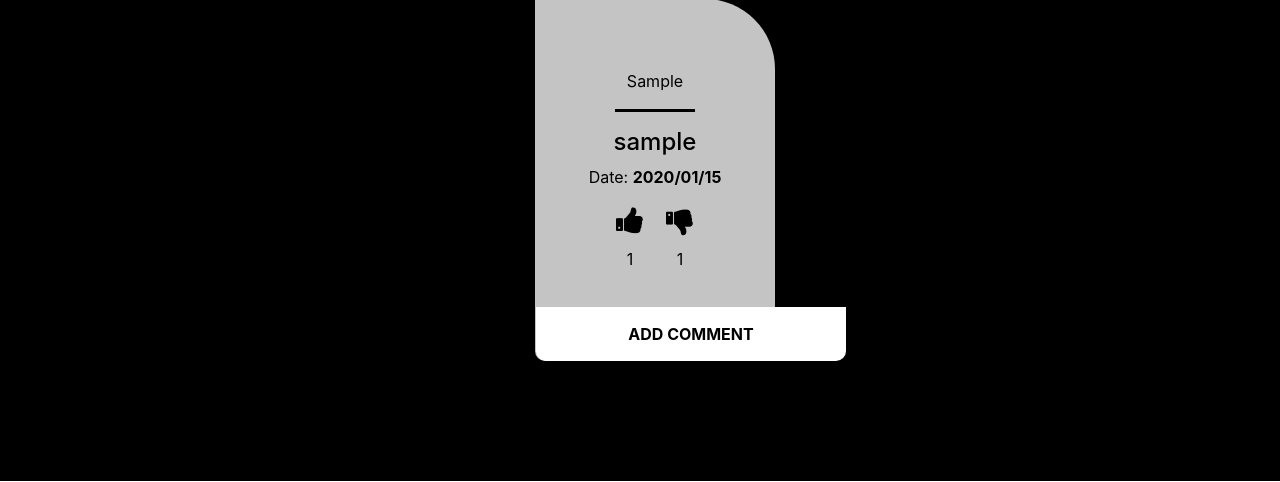
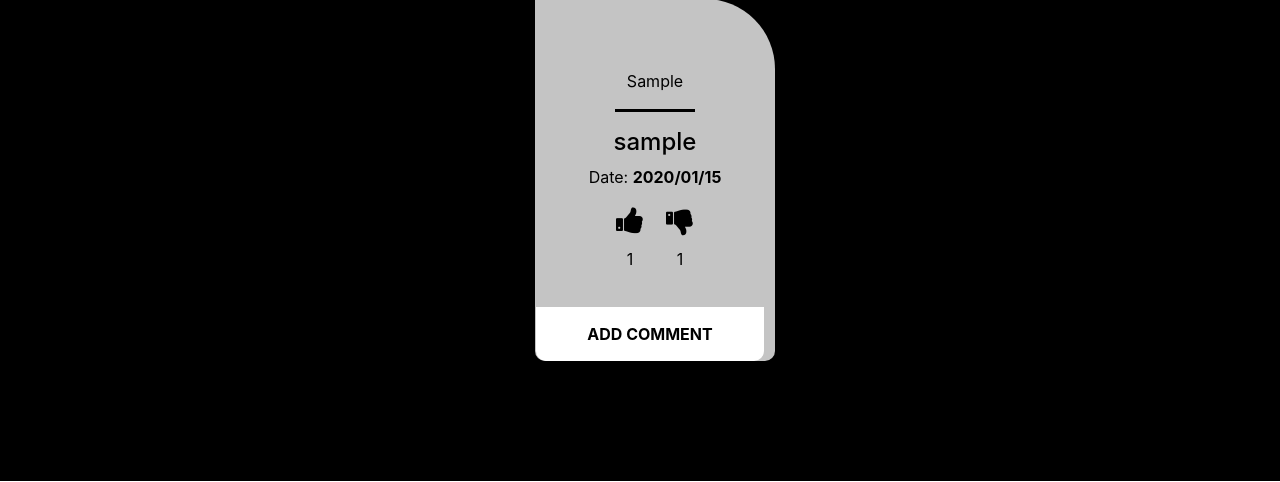
Before and after one commit to Shalyne-Waweru/Mic-Drop, a Flask app: page /interview in a window 1280 px wide; the page is wider, and only the part inside the window is pictured. Shown: the part 531-1013 px from the top of that part. Run offline with Flask 2, Linux system fonts and the light colour scheme; a user stored in the database is signed in; tables that the repository leaves empty hold one stand-in row (values such as "Sample post"); some libraries are stand-ins or nearby versions; some web fonts are replaced.

Commit message:
Modify comment button style

```diff
--- a/app/static/css/styles.css
+++ b/app/static/css/styles.css
@@ -465,7 +465,7 @@ body {
 }
 
 .comment-btn p {
-  width: 310px;
+  width: 114%;
   margin-top: 20px;
   background-color: white;
   padding: 15px;
```
